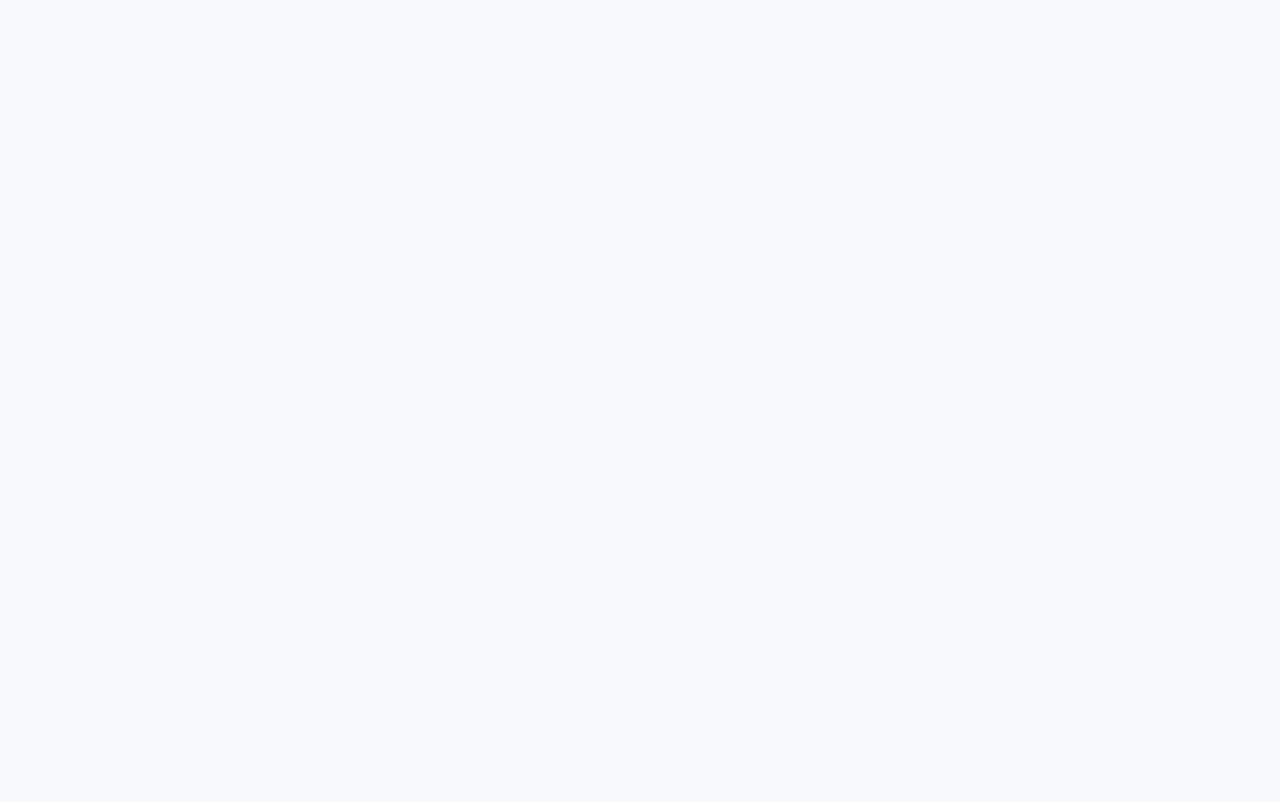
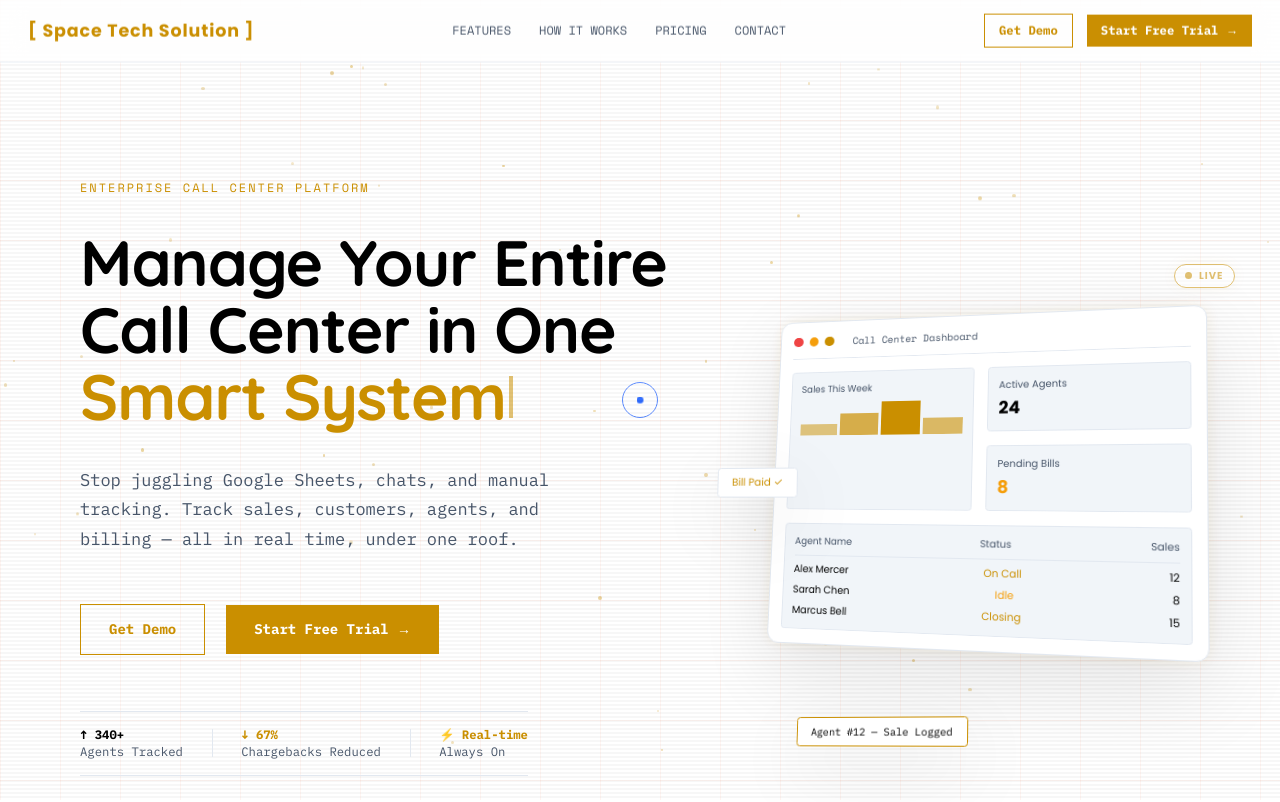
Before and after one commit to saimsultan380/space-tech-solution, a Next.js app: page / in a window 1280 px wide. Before the commit this address had no page. Shown: the top 802 px of the page. Built offline with nearby package versions, Linux system fonts and the light colour scheme.

Commit message:
first commit

```diff
--- a/src/app/landing.css
+++ b/src/app/landing.css
@@ -8,19 +8,19 @@
     --bg-card: #FFFFFF;
     --bg-overlay: #F1F5F9;
 
-    /* Accent Colors (Vibrant Orange) */
-    --accent-cyan: #00911f;
-    --accent-white: #2c2b7c;
-    --accent-dim: #64748B;
-    --accent-border: #D1D5DB;
+    /* Accent Colors (Sleek Black & Gold) */
+    --accent-cyan: #ca8f00;
+    --accent-white: #000000;
+    --accent-dim: #475569;
+    --accent-border: #E2E8F0;
     --accent-red: #EF4444;
-    --accent-green: #00911f;
+    --accent-green: #ca8f00;
     --accent-yellow: #F59E0B;
 
     /* 3D / Depth Effects */
-    --shadow-deep: 0 24px 80px rgba(44, 43, 124, 0.12);
-    --glow-cyan: 0 0 30px rgba(0, 145, 31, 0.25);
-    --glow-subtle: 0 0 15px rgba(0, 145, 31, 0.10);
+    --shadow-deep: 0 24px 80px rgba(0, 0, 0, 0.1);
+    --glow-cyan: 0 0 30px rgba(202, 143, 0, 0.25);
+    --glow-subtle: 0 0 15px rgba(202, 143, 0, 0.10);
 
     background-color: var(--bg-primary);
     color: var(--accent-white);
@@ -60,7 +60,7 @@
   .landing-page h1 {
     font-family: var(--font-poppins), sans-serif;
     font-size: clamp(40px, 5vw, 72px);
-    font-weight: 700;
+    font-weight: 600;
     line-height: 1.05;
     letter-spacing: -1px;
   }
@@ -68,7 +68,7 @@
   .landing-page h2 {
     font-family: var(--font-poppins), sans-serif;
     font-size: clamp(30px, 4vw, 48px);
-    font-weight: 700;
+    font-weight: 600;
     line-height: 1.1;
     letter-spacing: -0.5px;
   }
--- a/src/app/page.tsx
+++ b/src/app/page.tsx
@@ -1,5 +1,5 @@
-import { redirect } from "next/navigation";
+import LandingPage from "@/components/landing/LandingPage";
 
 export default function Home() {
-  redirect("/login");
+  return <LandingPage />;
 }
```
